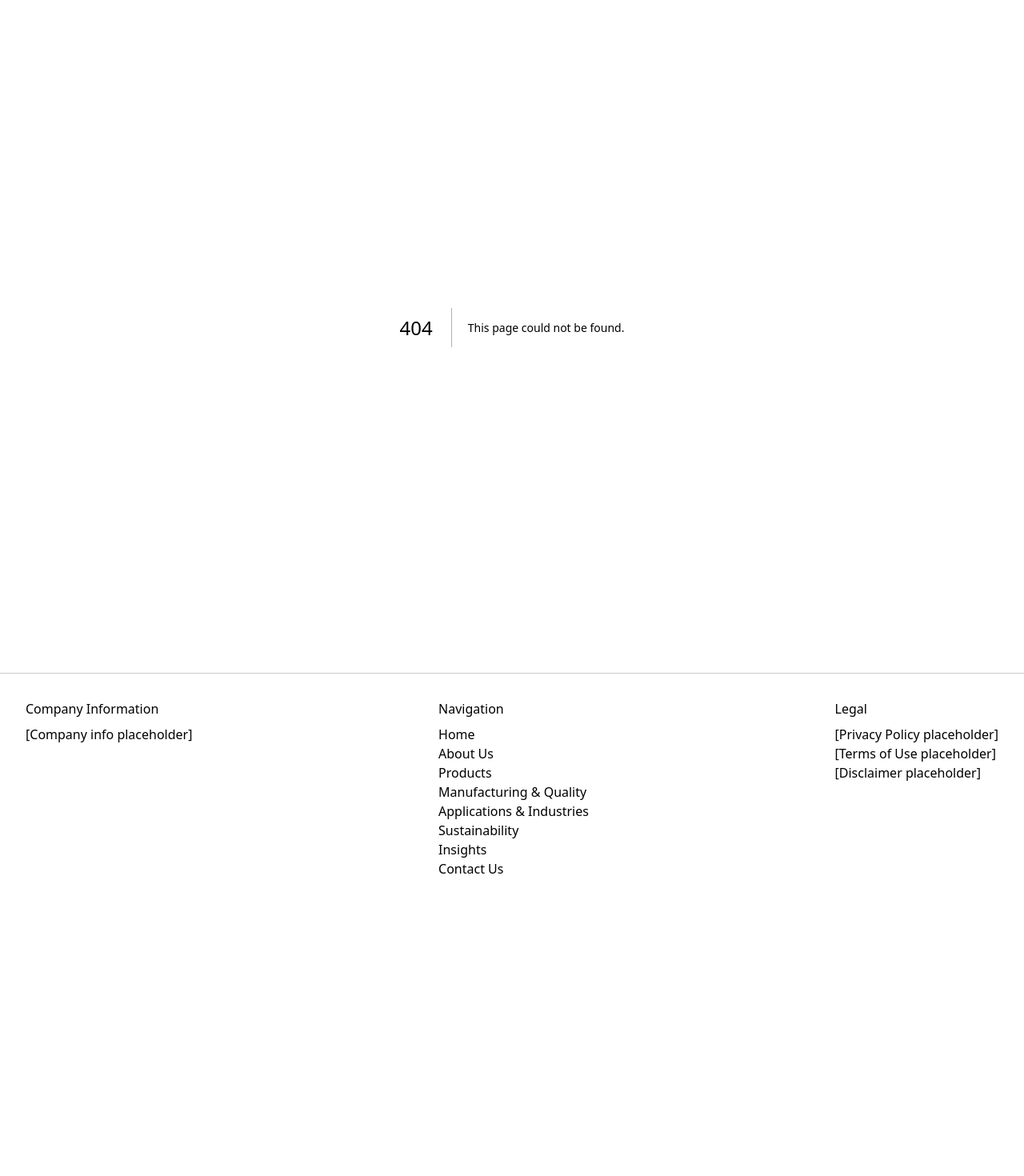
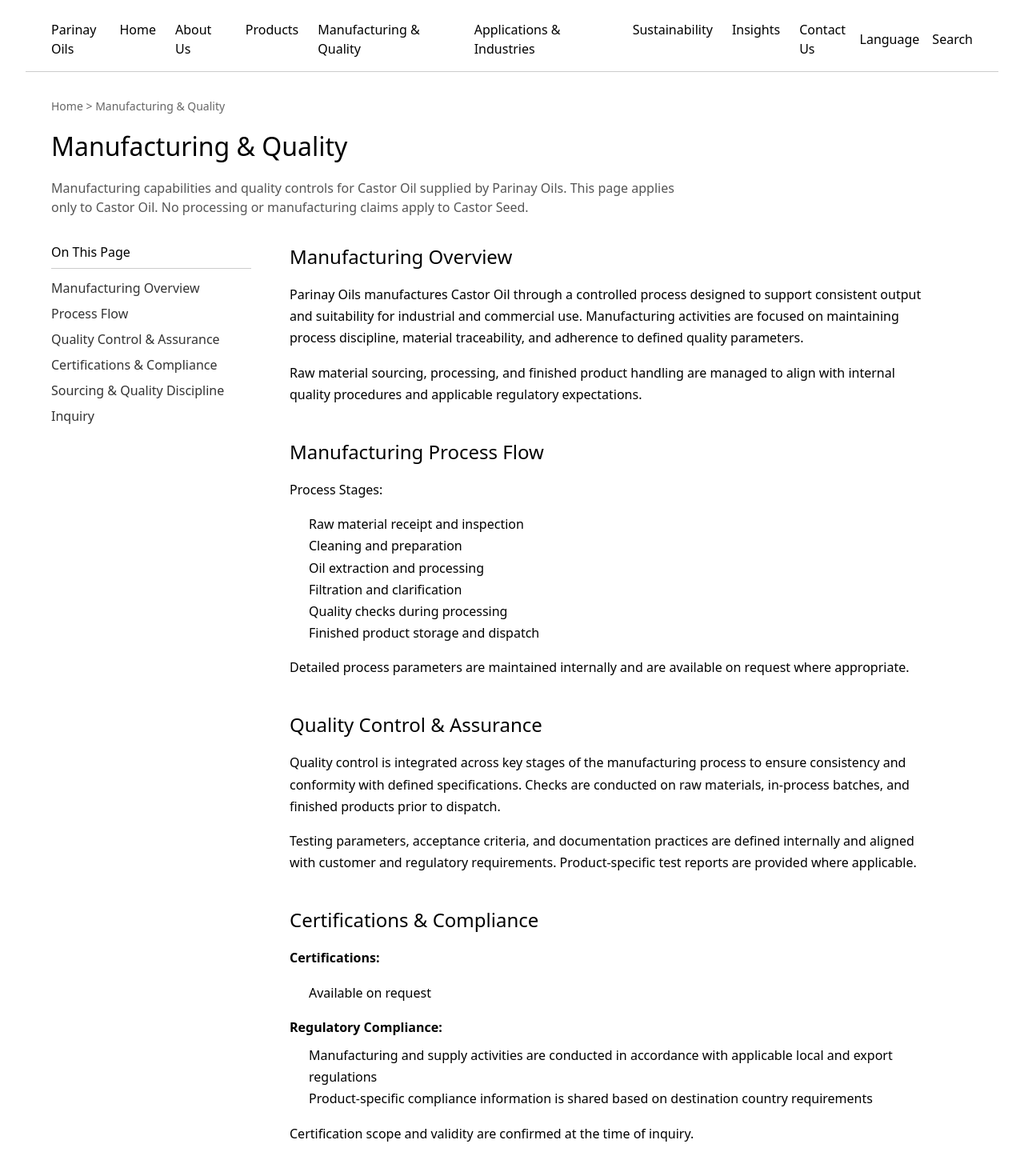
Before and after one commit to bhumitshah1691-bds/parinay-oils-website, a Next.js app: page /manufacturing-quality in a window 1280 px wide. Before the commit this address had no page. Shown: the part 80-1550 px from the top of the page at 80% size. Before the commit the page ends 1210 px from the top, so only its background shows below. Built offline with nearby package versions, Linux system fonts and the light colour scheme.

Commit message:
Add Manufacturing & Quality page

```diff
--- /dev/null
+++ b/app/manufacturing-quality/page.tsx
@@ -0,0 +1,174 @@
+import Link from 'next/link'
+import Header from '@/components/Header'
+import Footer from '@/components/Footer'
+
+export default function ManufacturingQualityPage() {
+  return (
+    <div style={{ minHeight: '100vh', display: 'flex', flexDirection: 'column' }}>
+      <Header />
+
+      <main style={{ flex: 1, padding: '2rem' }}>
+        {/* SECTION 1 — ORIENTATION */}
+        <section style={{ marginBottom: '2rem' }}>
+          {/* Breadcrumb Navigation */}
+          <nav style={{ marginBottom: '1rem', fontSize: '0.875rem', color: '#666' }}>
+            <Link href="/" style={{ color: '#666', textDecoration: 'none' }}>Home</Link>
+            {' > '}
+            <span>Manufacturing & Quality</span>
+          </nav>
+
+          {/* Page Title */}
+          <h1 style={{ fontSize: '2rem', marginBottom: '1rem' }}>Manufacturing & Quality</h1>
+
+          {/* Scope / Context Description */}
+          <p style={{ color: '#555', maxWidth: '800px' }}>
+            Manufacturing capabilities and quality controls for Castor Oil supplied by Parinay Oils.
+            This page applies only to Castor Oil. No processing or manufacturing claims apply to Castor Seed.
+          </p>
+        </section>
+
+        {/* SECTION 2 — INFORMATION ARCHITECTURE */}
+        <section style={{ display: 'flex', gap: '3rem', marginBottom: '3rem' }}>
+          {/* SIDEBAR */}
+          <aside style={{ width: '250px', flexShrink: 0 }}>
+            {/* Sub-navigation */}
+            <nav style={{ marginBottom: '2rem' }}>
+              <h3 style={{ fontSize: '1rem', marginBottom: '0.75rem', borderBottom: '1px solid #ccc', paddingBottom: '0.5rem' }}>
+                On This Page
+              </h3>
+              <ul style={{ listStyle: 'none', margin: 0, padding: 0 }}>
+                <li style={{ marginBottom: '0.5rem' }}>
+                  <a href="#manufacturing-overview" style={{ color: '#333', textDecoration: 'none' }}>Manufacturing Overview</a>
+                </li>
+                <li style={{ marginBottom: '0.5rem' }}>
+                  <a href="#process-flow" style={{ color: '#333', textDecoration: 'none' }}>Process Flow</a>
+                </li>
+                <li style={{ marginBottom: '0.5rem' }}>
+                  <a href="#quality-control" style={{ color: '#333', textDecoration: 'none' }}>Quality Control & Assurance</a>
+                </li>
+                <li style={{ marginBottom: '0.5rem' }}>
+                  <a href="#certifications" style={{ color: '#333', textDecoration: 'none' }}>Certifications & Compliance</a>
+                </li>
+                <li style={{ marginBottom: '0.5rem' }}>
+                  <a href="#sourcing-reference" style={{ color: '#333', textDecoration: 'none' }}>Sourcing & Quality Discipline</a>
+                </li>
+                <li style={{ marginBottom: '0.5rem' }}>
+                  <a href="#inquiry" style={{ color: '#333', textDecoration: 'none' }}>Inquiry</a>
+                </li>
+              </ul>
+            </nav>
+          </aside>
+
+          {/* MAIN CONTENT */}
+          <div style={{ flex: 1, maxWidth: '800px' }}>
+            {/* Content Block A: Manufacturing Overview */}
+            <article id="manufacturing-overview" style={{ marginBottom: '2.5rem' }}>
+              <h2 style={{ fontSize: '1.5rem', marginBottom: '1rem' }}>Manufacturing Overview</h2>
+              <p style={{ lineHeight: 1.7, marginBottom: '1rem' }}>
+                Parinay Oils manufactures Castor Oil through a controlled process designed to support consistent output and suitability for industrial and commercial use. Manufacturing activities are focused on maintaining process discipline, material traceability, and adherence to defined quality parameters.
+              </p>
+              <p style={{ lineHeight: 1.7 }}>
+                Raw material sourcing, processing, and finished product handling are managed to align with internal quality procedures and applicable regulatory expectations.
+              </p>
+            </article>
+
+            {/* Content Block B: Process Flow */}
+            <article id="process-flow" style={{ marginBottom: '2.5rem' }}>
+              <h2 style={{ fontSize: '1.5rem', marginBottom: '1rem' }}>Manufacturing Process Flow</h2>
+              <p style={{ lineHeight: 1.7, marginBottom: '1rem' }}>Process Stages:</p>
+              <ul style={{ lineHeight: 1.7, marginLeft: '1.5rem', marginBottom: '1rem' }}>
+                <li>Raw material receipt and inspection</li>
+                <li>Cleaning and preparation</li>
+                <li>Oil extraction and processing</li>
+                <li>Filtration and clarification</li>
+                <li>Quality checks during processing</li>
+                <li>Finished product storage and dispatch</li>
+              </ul>
+              <p style={{ lineHeight: 1.7 }}>
+                Detailed process parameters are maintained internally and are available on request where appropriate.
+              </p>
+            </article>
+
+            {/* Content Block C: Quality Control & Assurance */}
+            <article id="quality-control" style={{ marginBottom: '2.5rem' }}>
+              <h2 style={{ fontSize: '1.5rem', marginBottom: '1rem' }}>Quality Control & Assurance</h2>
+              <p style={{ lineHeight: 1.7, marginBottom: '1rem' }}>
+                Quality control is integrated across key stages of the manufacturing process to ensure consistency and conformity with defined specifications. Checks are conducted on raw materials, in-process batches, and finished products prior to dispatch.
+              </p>
+              <p style={{ lineHeight: 1.7 }}>
+                Testing parameters, acceptance criteria, and documentation practices are defined internally and aligned with customer and regulatory requirements. Product-specific test reports are provided where applicable.
+              </p>
+            </article>
+
+            {/* Content Block D: Certifications & Compliance */}
+            <article id="certifications" style={{ marginBottom: '2.5rem' }}>
+              <h2 style={{ fontSize: '1.5rem', marginBottom: '1rem' }}>Certifications & Compliance</h2>
+              <p style={{ lineHeight: 1.7, marginBottom: '1rem' }}>
+                <strong>Certifications:</strong>
+              </p>
+              <ul style={{ lineHeight: 1.7, marginLeft: '1.5rem', marginBottom: '1rem' }}>
+                <li>Available on request</li>
+              </ul>
+              <p style={{ lineHeight: 1.7, marginBottom: '0.5rem' }}>
+                <strong>Regulatory Compliance:</strong>
+              </p>
+              <ul style={{ lineHeight: 1.7, marginLeft: '1.5rem', marginBottom: '1rem' }}>
+                <li>Manufacturing and supply activities are conducted in accordance with applicable local and export regulations</li>
+                <li>Product-specific compliance information is shared based on destination country requirements</li>
+              </ul>
+              <p style={{ lineHeight: 1.7 }}>
+                Certification scope and validity are confirmed at the time of inquiry.
+              </p>
+            </article>
+
+            {/* Content Block E: Sourcing & Quality Discipline (Reference) */}
+            <article id="sourcing-reference" style={{ marginBottom: '2.5rem' }}>
+              <h2 style={{ fontSize: '1.5rem', marginBottom: '1rem' }}>Sourcing & Quality Discipline (Reference)</h2>
+              <p style={{ lineHeight: 1.7, marginBottom: '1rem' }}>
+                Castor Seed supplied by Parinay Oils is sourced through external suppliers and is not processed or manufactured in-house. Sourcing is managed through defined quality and grading criteria agreed at the time of procurement.
+              </p>
+              <p style={{ lineHeight: 1.7 }}>
+                Quality checks for traded materials are limited to inspection and documentation as applicable. Manufacturing controls described on this page do not apply to traded products.
+              </p>
+            </article>
+
+            {/* Content Block F: Inquiry */}
+            <article id="inquiry" style={{ marginBottom: '2.5rem' }}>
+              <h2 style={{ fontSize: '1.5rem', marginBottom: '1rem' }}>Inquiry</h2>
+              <p style={{ lineHeight: 1.7, marginBottom: '1rem' }}>
+                For manufacturing capabilities, quality controls, or compliance-related information, please contact Parinay Oils through the official inquiry channel.
+              </p>
+              <p style={{ lineHeight: 1.7 }}>
+                Specific documentation and clarifications are shared based on product scope and destination requirements.
+              </p>
+            </article>
+          </div>
+        </section>
+
+        {/* SECTION 3 — RELATED CONTEXT */}
+        <section style={{ borderTop: '1px solid #ccc', paddingTop: '2rem' }}>
+          <h3 style={{ fontSize: '1.25rem', marginBottom: '1rem' }}>Related Information</h3>
+          <ul style={{ listStyle: 'none', margin: 0, padding: 0, display: 'flex', gap: '2rem' }}>
+            <li>
+              <Link href="/products/castor-oil" style={{ color: '#0066cc', textDecoration: 'none' }}>
+                Castor Oil — Product Details
+              </Link>
+            </li>
+            <li>
+              <Link href="/applications" style={{ color: '#0066cc', textDecoration: 'none' }}>
+                Applications & Industries
+              </Link>
+            </li>
+            <li>
+              <Link href="/contact" style={{ color: '#0066cc', textDecoration: 'none' }}>
+                Contact Us
+              </Link>
+            </li>
+          </ul>
+        </section>
+      </main>
+
+      <Footer />
+    </div>
+  )
+}
```
